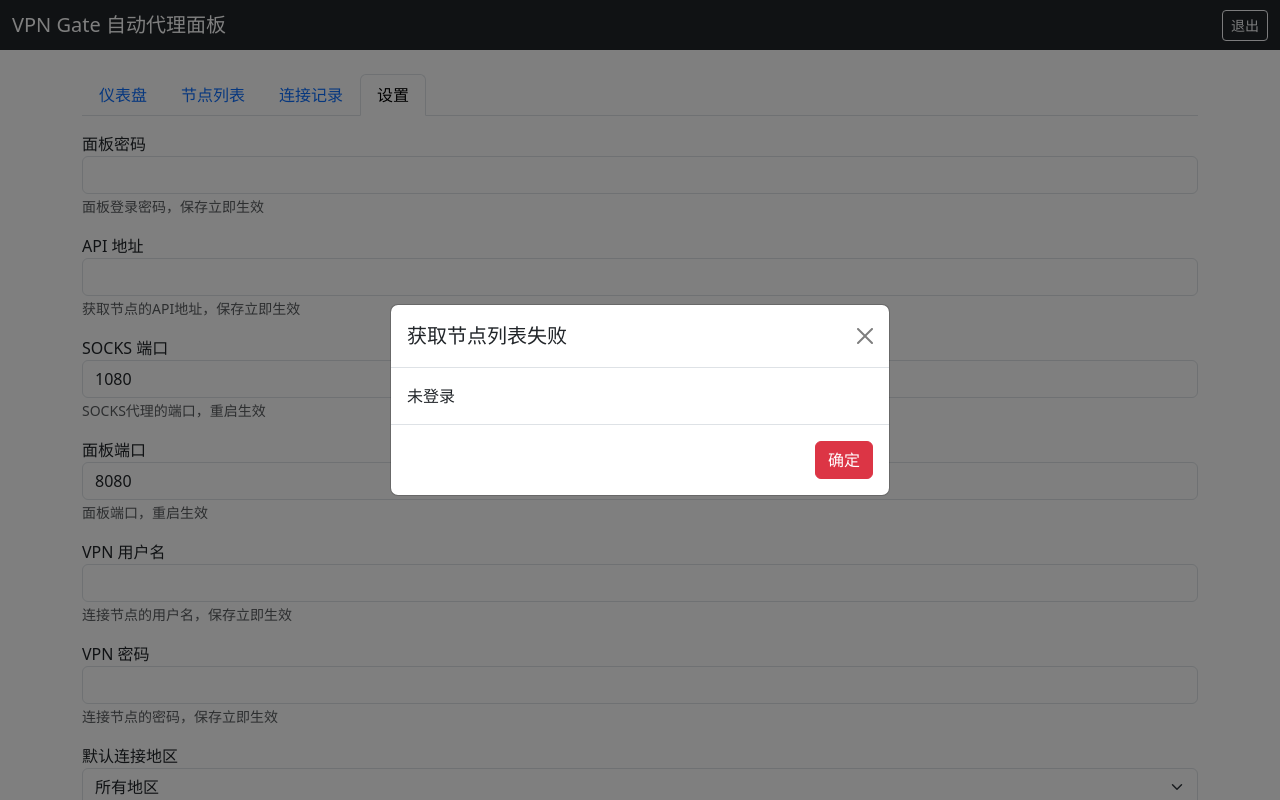
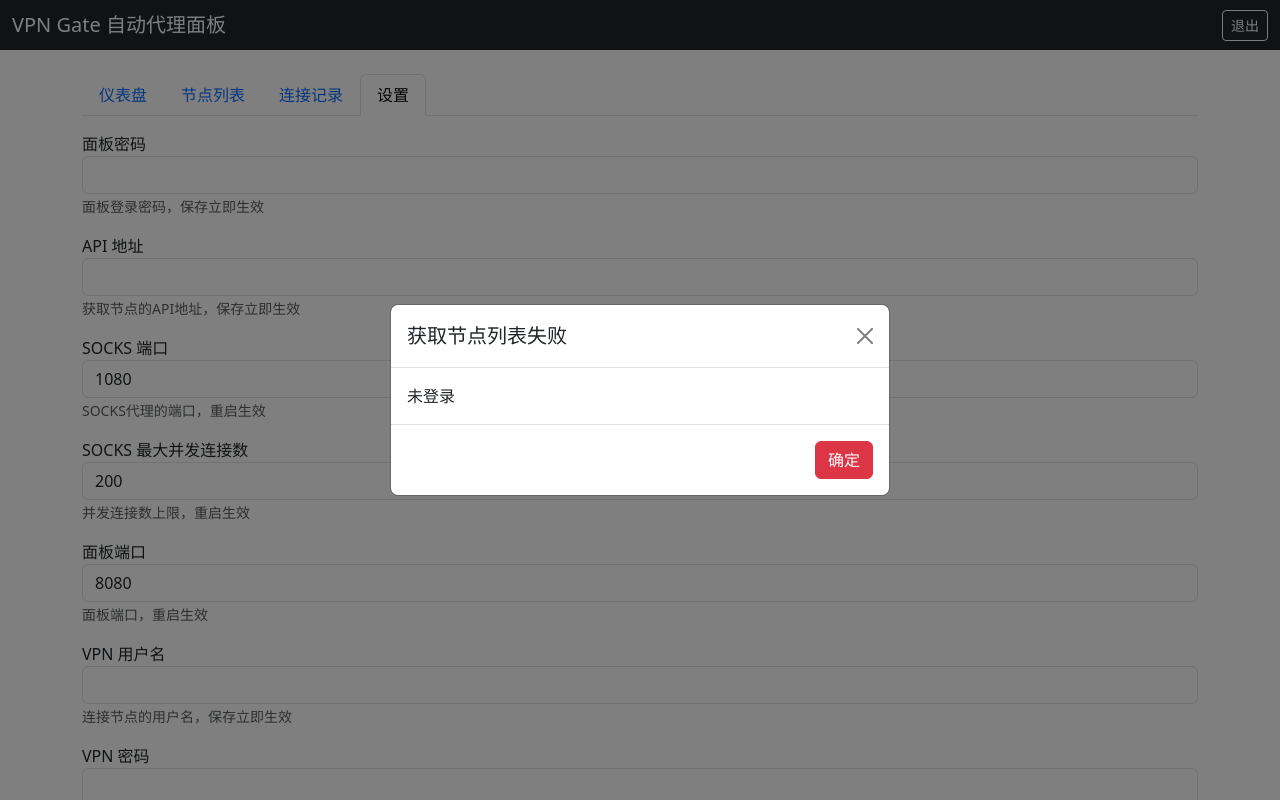
Before and after one commit to owenxx10086/vpngate-proxy, a Flask app: template app/templates/index.html in a window 1280 px wide, after a click on "设置". Run offline with Flask 3, Linux system fonts and the light colour scheme; the template is opened without the code that fills it, so the values that code supplies are empty; parts of the project's set-up code (start-up, migrations or seed data) failed here and were passed over; some libraries are stand-ins or nearby versions.

Commit message:
新增可设置SK最大并发量

```diff
--- a/app/templates/index.html
+++ b/app/templates/index.html
@@ -136,6 +136,11 @@
                         <label>SOCKS 端口</label>
                         <input type="number" class="form-control" id="cfg-socks-port">
                         <small class="text-muted">SOCKS代理的端口，重启生效</small>
+                    </div>
+                    <div class="mb-3">
+                        <label>SOCKS 最大并发连接数</label>
+                        <input type="number" class="form-control" id="cfg-socks-max-connections" min="10" max="1000" value="200">
+                        <small class="text-muted">并发连接数上限，重启生效</small>
                     </div>
                     <div class="mb-3">
                         <label>面板端口</label>
@@ -741,6 +746,7 @@
                     subnet_prefix_length: parseInt(document.getElementById("cfg-subnet-prefix-length").value) || 24,
                     health_check_timeout: parseInt(document.getElementById("cfg-health-check-timeout").value) || 8,
                     connection_history_retention_days: parseInt(document.getElementById("cfg-history-retention-days").value) || 30,
+                    socks_max_connections: parseInt(document.getElementById("cfg-socks-max-connections").value) || 200,
                 };
                 try {
                     const saveRes = await fetch("/api/config", { method: "POST", headers: { "Content-Type": "application/json" }, body: JSON.stringify(newCfg) });
@@ -778,6 +784,7 @@
                 document.getElementById("cfg-subnet-prefix-length").value = cfg.subnet_prefix_length || 24;
                 document.getElementById("cfg-health-check-timeout").value = cfg.health_check_timeout || 8;
                 document.getElementById("cfg-history-retention-days").value = cfg.connection_history_retention_days || 30;
+                document.getElementById("cfg-socks-max-connections").value = cfg.socks_max_connections || 200;
                 configRegion = cfg.region || "all";
                 if (allNodesCache.length > 0) updateSettingsRegionDropdown();
                 else updateCurrentRegionText();
@@ -809,6 +816,7 @@
                 subnet_prefix_length: parseInt(document.getElementById("cfg-subnet-prefix-length").value) || 24,
                 health_check_timeout: parseInt(document.getElementById("cfg-health-check-timeout").value) || 8,
                 connection_history_retention_days: parseInt(document.getElementById("cfg-history-retention-days").value) || 30,
+                socks_max_connections: parseInt(document.getElementById("cfg-socks-max-connections").value) || 200,
             };
             const msg = document.getElementById("settings-msg");
             try {
```
